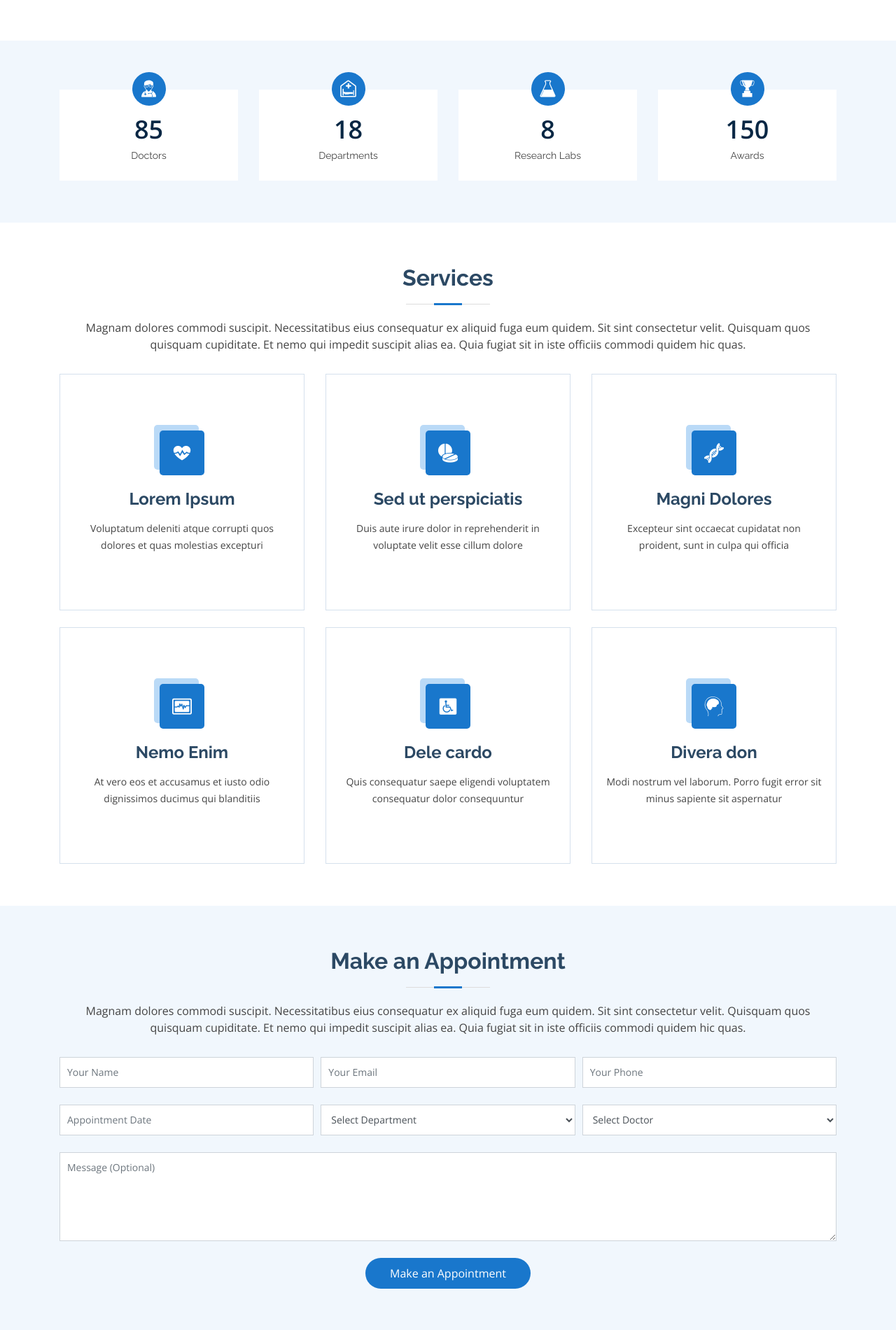
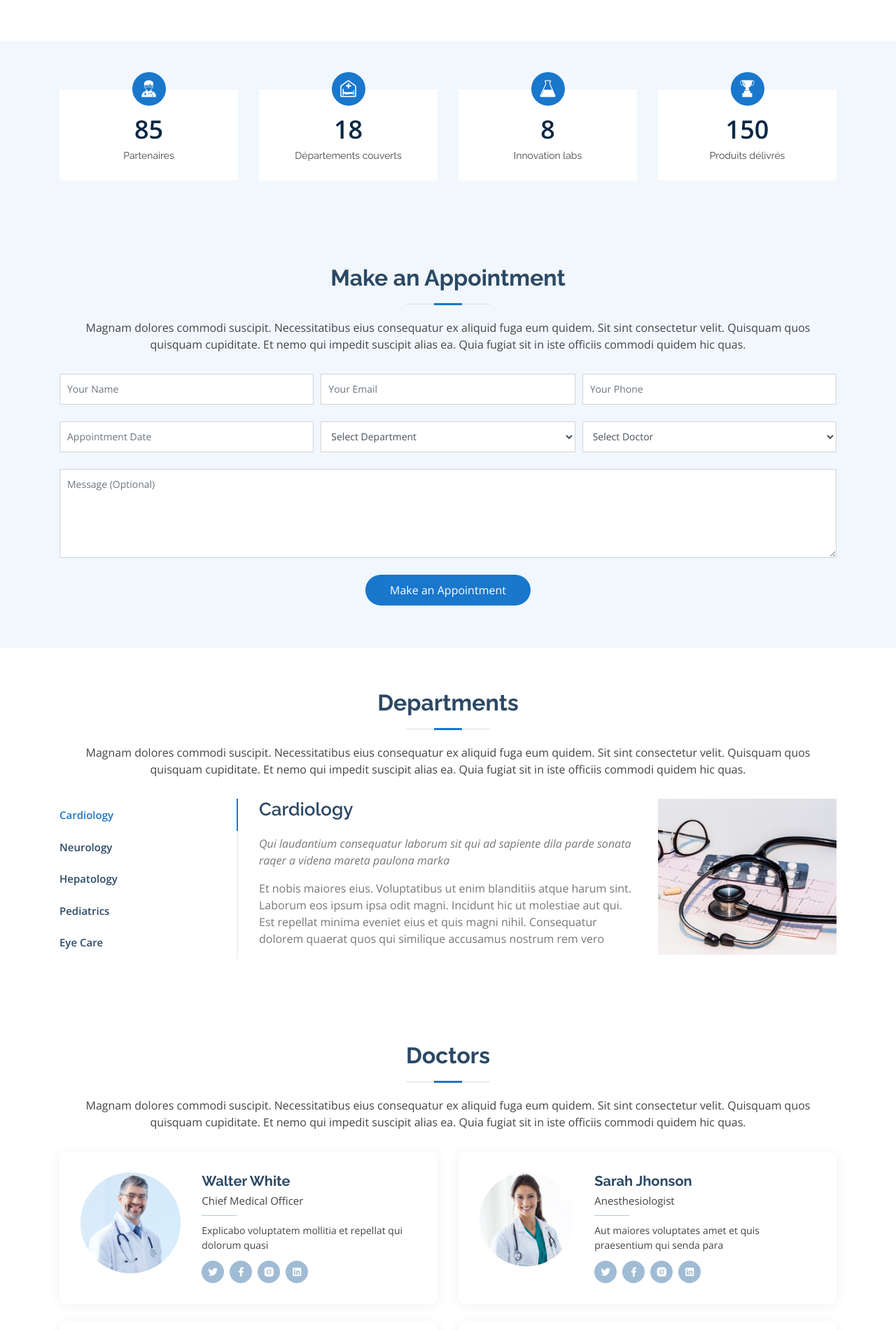
Before and after one commit to mouhagaye/BlinkAR, a Flask app: page / in a window 1280 px wide. Shown: the part 1903-3803 px from the top of the page at 70% size. Run offline with Flask 2, Linux system fonts and the light colour scheme; some libraries are stand-ins or nearby versions.

Commit message:
services deleted

```diff
--- a/templates/layout.html
+++ b/templates/layout.html
@@ -211,7 +211,7 @@
             <div class="count-box">
               <i class="icofont-doctor-alt"></i>
               <span data-toggle="counter-up">85</span>
-              <p>Doctors</p>
+              <p>Partenaires</p>
             </div>
           </div>
 
@@ -219,7 +219,7 @@
             <div class="count-box">
               <i class="icofont-patient-bed"></i>
               <span data-toggle="counter-up">18</span>
-              <p>Departments</p>
+              <p>Départements couverts</p>
             </div>
           </div>
 
@@ -227,7 +227,7 @@
             <div class="count-box">
               <i class="icofont-laboratory"></i>
               <span data-toggle="counter-up">8</span>
-              <p>Research Labs</p>
+              <p>Innovation labs</p>
             </div>
           </div>
 
@@ -235,7 +235,7 @@
             <div class="count-box">
               <i class="icofont-award"></i>
               <span data-toggle="counter-up">150</span>
-              <p>Awards</p>
+              <p>Produits délivrés</p>
             </div>
           </div>
 
@@ -245,12 +245,12 @@
     </section><!-- End Counts Section -->
 
     <!-- ======= Services Section ======= -->
-    <section id="services" class="services">
-      <div class="container">
+    <!-- <section id="services" class="services"> -->
+      <!-- <div class="container">
 
         <div class="section-title">
           <h2>Services</h2>
-          <p>Magnam dolores commodi suscipit. Necessitatibus eius consequatur ex aliquid fuga eum quidem. Sit sint consectetur velit. Quisquam quos quisquam cupiditate. Et nemo qui impedit suscipit alias ea. Quia fugiat sit in iste officiis commodi quidem hic quas.</p>
+          <p>Nous vous offrons des produits sur mesure et qui vous satisfont car ayant recours à la méthode agile.</p>
         </div>
 
         <div class="row">
@@ -304,8 +304,8 @@
 
         </div>
 
-      </div>
-    </section><!-- End Services Section -->
+      </div> -->
+    <!-- </section>End Services Section -->
 
     <!-- ======= Appointment Section ======= -->
     <section id="appointment" class="appointment section-bg">
```
